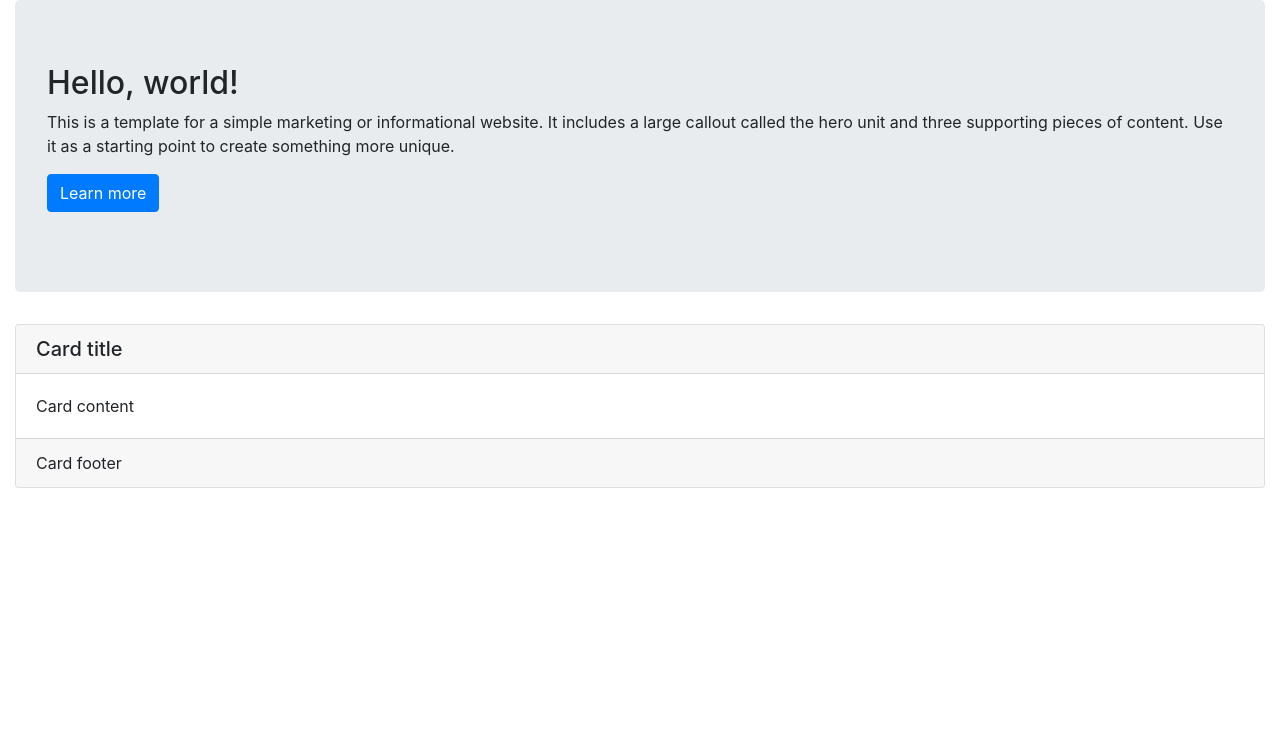
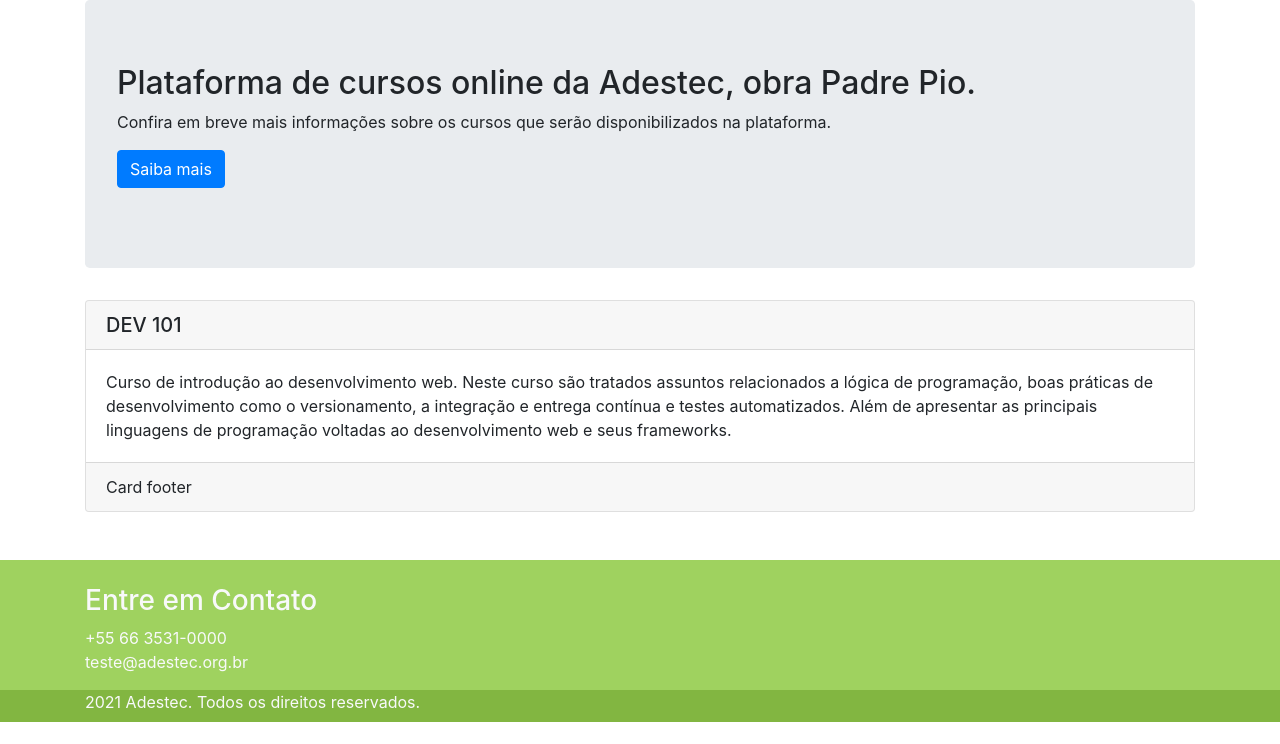
Before and after one commit to wfoschiera/gestor_cursos_django, a Django app: page / in a window 1280 px wide. Shown: the part 56-800 px from the top of the page. Run offline with Django 3.2, Linux system fonts and the light colour scheme; some libraries are stand-ins or nearby versions.

Commit message:
add favicon and improved css styles.
close #52

```diff
--- a/pypro/base/static/css/style.css
+++ b/pypro/base/static/css/style.css
@@ -1 +1,5 @@
-# Empty CSS file for your own CSS
+.main-footer{
+    background-color: #9fd25f;
+}
+.rights{background-color: #82b641;
+}
--- a/pypro/base/templates/base/home.html
+++ b/pypro/base/templates/base/home.html
@@ -6,7 +6,7 @@
     <meta charset="utf-8">
     <meta http-equiv="X-UA-Compatible" content="IE=edge">
     <meta name="viewport" content="width=device-width, initial-scale=1">
-
+    <link rel="icon" type="image/png" href="{% static 'img/favicon-32x32.png' %}">
     <title>Adestec cursos online</title>
 
     <meta name="description" content="Página de descrição dos cursos disponíveis.">
@@ -19,7 +19,8 @@
 <body>
 <nav class="navbar navbar-expand-lg navbar-dark bg-dark">
     <a class="navbar-brand" href="{% url 'base:home' %}">Adestec</a>
-  <button class="navbar-toggler" type="button" data-toggle="collapse" data-target="#navbarSupportedContent" aria-controls="navbarSupportedContent" aria-expanded="false" aria-label="Toggle navigation">
+    <button class="navbar-toggler" type="button" data-toggle="collapse" data-target="#navbarSupportedContent"
+            aria-controls="navbarSupportedContent" aria-expanded="false" aria-label="Toggle navigation">
         <span class="navbar-toggler-icon"></span>
     </button>
 
@@ -28,18 +29,18 @@
         </ul>
     </div>
 </nav>
-    <div class="container-fluid">
+<div class="container">
     <div class="row">
         <div class="col-md-12">
             <div class="jumbotron">
                 <h2>
-					Hello, world!
+                    Plataforma de cursos online da Adestec, obra Padre Pio.
                 </h2>
                 <p>
-					This is a template for a simple marketing or informational website. It includes a large callout called the hero unit and three supporting pieces of content. Use it as a starting point to create something more unique.
+                    Confira em breve mais informações sobre os cursos que serão disponibilizados na plataforma.
                 </p>
                 <p>
-					<a class="btn btn-primary btn-large" href="#">Learn more</a>
+                    <a class="btn btn-primary btn-large" href="#">Saiba mais</a>
                 </p>
             </div>
         </div>
@@ -48,11 +49,14 @@
         <div class="col-md-12">
             <div class="card">
                 <h5 class="card-header">
-					Card title
+                    DEV 101
                 </h5>
                 <div class="card-body">
                     <p class="card-text">
-						Card content
+                        Curso de introdução ao desenvolvimento web. Neste curso são tratados assuntos relacionados a
+                        lógica de programação, boas práticas de desenvolvimento como o versionamento, a integração e
+                        entrega contínua e testes automatizados. Além de apresentar as principais linguagens de
+                        programação voltadas ao desenvolvimento web e seus frameworks.
                     </p>
                 </div>
                 <div class="card-footer">
@@ -66,5 +70,30 @@
 <script src="{% static 'js/jquery.min.js' %}"></script>
 <script src="{% static 'js/bootstrap.min.js' %}"></script>
 <script src="{% static 'js/scripts.js' %}"></script>
+
+<footer class="main-footer mt-5 pt-4 text-light">
+    <div class="container">
+        <div class="row">
+            <div class="col">
+                <h3>Entre em Contato</h3>
+                <address>
+                    +55 66 3531-0000
+                    <br/>
+                    <a href="mailto:teste@adestec.org.br" class="text-light">teste@adestec.org.br</a>
+                </address>
+
+            </div>
+        </div>
+    </div>
+    <div class="rights pb-2">
+        <div class="container">
+            <div class="row">
+                <div class="col">
+                    {% now 'Y' %} Adestec. Todos os direitos reservados.
+                </div>
+            </div>
+        </div>
+    </div>
+</footer>
 </body>
 </html>
```
Also changed, not shown: pypro/settings.py (+12 -12 lines), pypro/base/static/img/Adestec_1080x1080.png (added), pypro/base/static/img/favicon-32x32.png (added), 1 other file. Lines whose indentation alone changed are shown as unchanged.
